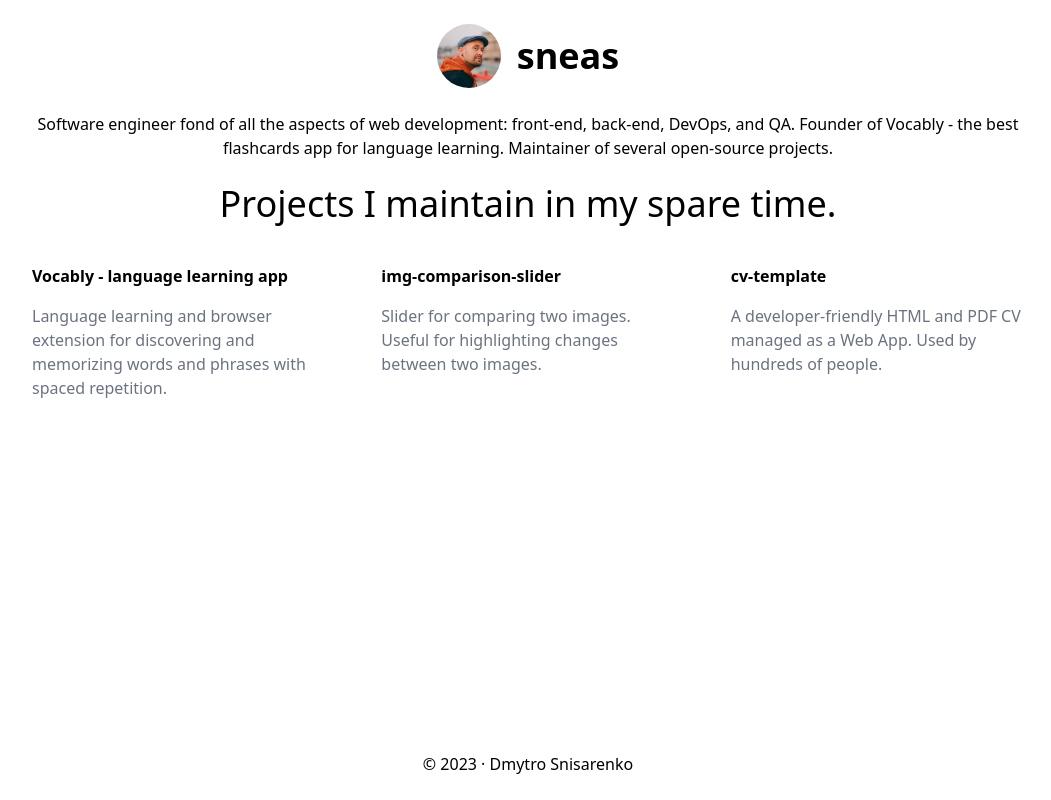
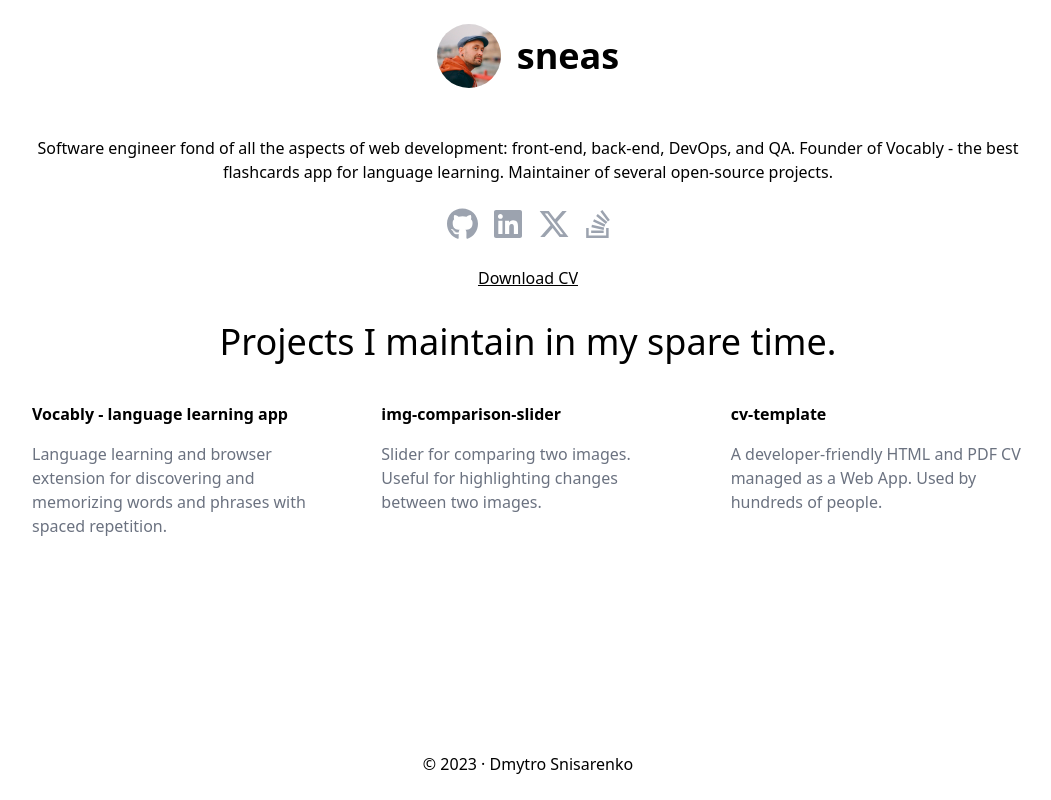
Before and after one commit to sneas/sneas.io, a Gatsby site: page / in a window 1280 px wide. Shown: the whole page, without its empty margins (112-1163 px from the left). Built offline with nearby package versions, Linux system fonts and the light colour scheme; Gatsby itself is replaced by a stand-in of ours.

Commit message:
feat: social icons

```diff
--- a/gatsby-config.js
+++ b/gatsby-config.js
@@ -17,6 +17,7 @@ module.exports = {
   plugins: [
     `gatsby-plugin-postcss`,
     `gatsby-plugin-image`,
+    `gatsby-plugin-fontawesome`,
     {
       resolve: `gatsby-source-filesystem`,
       options: {
--- a/package.json
+++ b/package.json
@@ -21,8 +21,13 @@
     "start": "gatsby develop"
   },
   "devDependencies": {
+    "@fortawesome/fontawesome-svg-core": "^6.5.1",
+    "@fortawesome/free-brands-svg-icons": "^6.5.1",
+    "@fortawesome/free-solid-svg-icons": "^6.5.1",
+    "@fortawesome/react-fontawesome": "^0.2.0",
     "autoprefixer": "^10.4.16",
     "gatsby": "^5.13.0",
+    "gatsby-plugin-fontawesome": "^1.3.1",
     "gatsby-plugin-image": "^3.13.0",
     "gatsby-plugin-manifest": "^5.13.0",
     "gatsby-plugin-postcss": "^6.13.0",
--- a/src/pages/index.js
+++ b/src/pages/index.js
@@ -1,4 +1,12 @@
 import * as React from "react"
+import { FontAwesomeIcon } from "@fortawesome/react-fontawesome"
+
+import {
+  faGithub,
+  faLinkedin,
+  faXTwitter,
+  faStackOverflow,
+} from "@fortawesome/free-brands-svg-icons"
 
 import Layout from "../components/layout"
 import Seo from "../components/seo"
@@ -24,14 +32,55 @@ const links = [
   },
 ]
 
+const socialLinks = [
+  {
+    icon: faGithub,
+    url: "https://github.com/sneas",
+  },
+  {
+    icon: faLinkedin,
+    url: "https://linkedin.com/in/sneas",
+  },
+  {
+    icon: faXTwitter,
+    url: "https://twitter.com/sneasio",
+  },
+  {
+    icon: faStackOverflow,
+    url: "https://stackoverflow.com/users/379949/sneas",
+  },
+]
+
 const IndexPage = () => (
   <Layout>
-    <p className="text-center">
+    <div className="text-center my-6">
       Software engineer fond of all the aspects of web development: front-end,
       back-end, DevOps, and QA. Founder of Vocably - the best flashcards app for
       language learning. Maintainer of several open-source projects.
-    </p>
-    <h1 className="text-4xl text-center my-6">
+    </div>
+    <div className="my-6 flex items-center justify-center gap-4">
+      {socialLinks.map(({ icon, url }) => (
+        <a
+          href={url}
+          className="text-gray-400 hover:text-inherit transition-colors duration-300"
+          target="_blank"
+          rel="noreferrer"
+        >
+          <FontAwesomeIcon icon={icon} size="2x" />
+        </a>
+      ))}
+    </div>
+    <div className="my-6 text-center">
+      <a
+        href="https://sneas.github.io/cv"
+        className="underline"
+        target="_blank"
+        rel="noreferrer"
+      >
+        Download CV
+      </a>
+    </div>
+    <h1 className="text-4xl text-center mb-6 mt-8">
       Projects I maintain in my spare time.
     </h1>
     <ul className="my-6 grid grid-cols-1 gap-x-6 gap-y-16 sm:grid-cols-2 lg:grid-cols-3">
```
Also changed, not shown: 1 other file.
